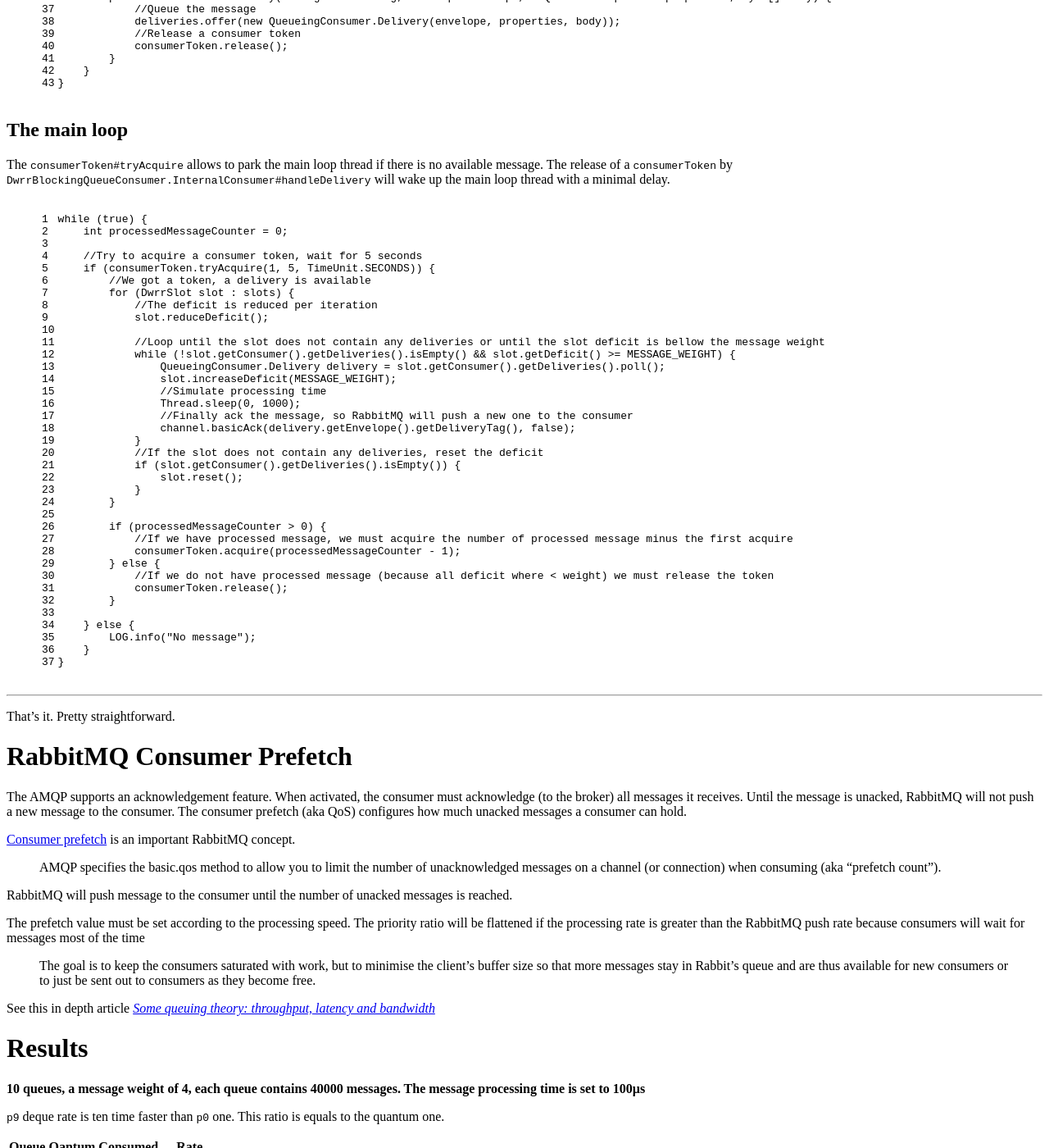
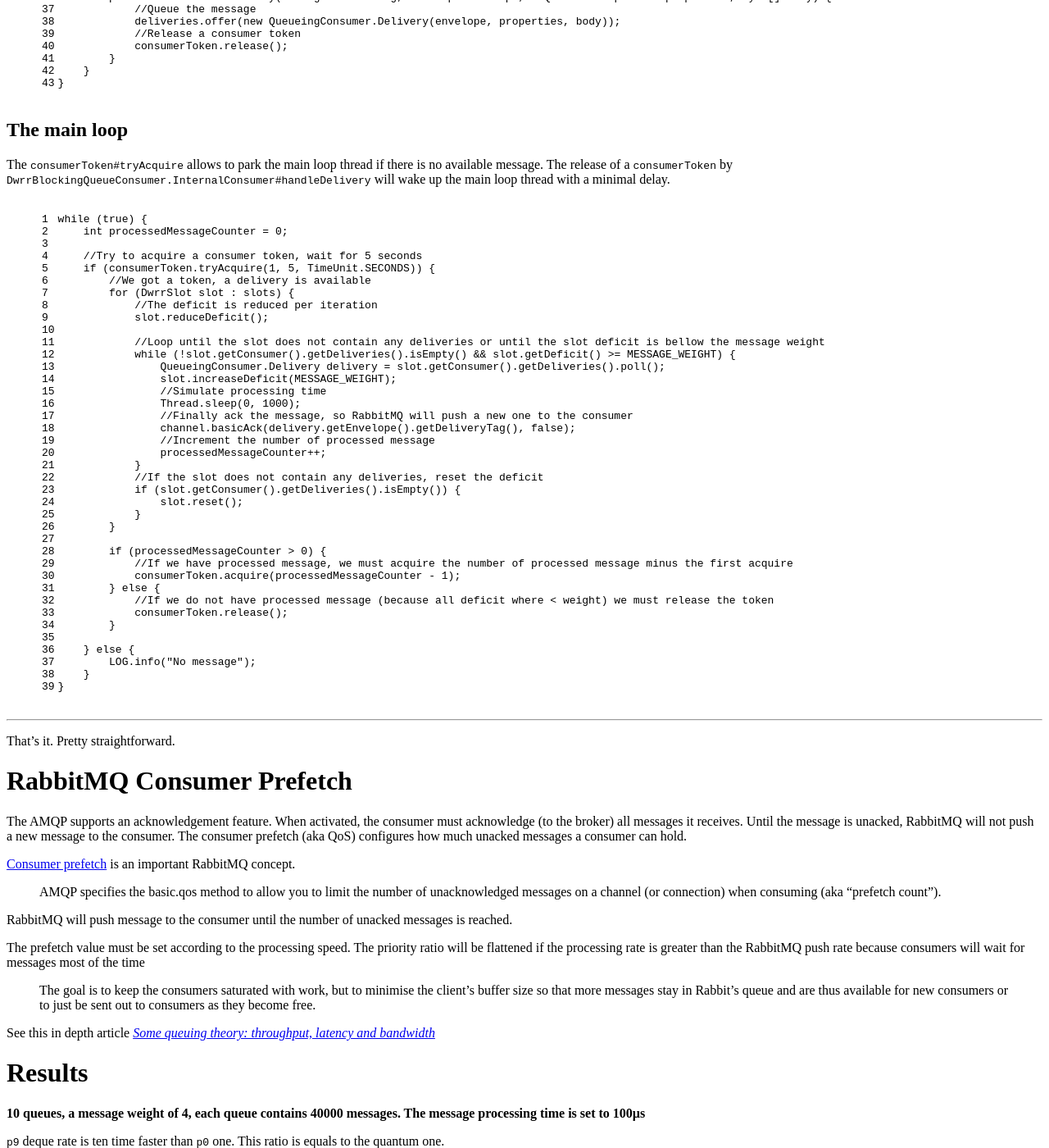
Before and after one commit to nithril/nithril.github.io, a Jekyll site: the page built from _posts/2015-07-05-fair-consuming-with-rabbitmq.markdown, in a window 1280 px wide and 1400 px high, scrolled down 2345 px. Shown: the whole window at 82% size. Built offline with Jekyll 4.4.1, drawn with Linux system fonts in a browser that asks for light colours; nearby versions of some CDN libraries; library files that are not in the unit come from our copies; comment, search, counter and statistics services are not loaded.

Commit message:
Fix processedMessageCounter increment issue

```diff
--- a/_posts/2015-07-05-fair-consuming-with-rabbitmq.markdown
+++ b/_posts/2015-07-05-fair-consuming-with-rabbitmq.markdown
@@ -172,6 +172,8 @@ while (true) {
                 Thread.sleep(0, 1000);
                 //Finally ack the message, so RabbitMQ will push a new one to the consumer
                 channel.basicAck(delivery.getEnvelope().getDeliveryTag(), false);
+                //Increment the number of processed message
+                processedMessageCounter++;
             }
             //If the slot does not contain any deliveries, reset the deficit
             if (slot.getConsumer().getDeliveries().isEmpty()) {
```
